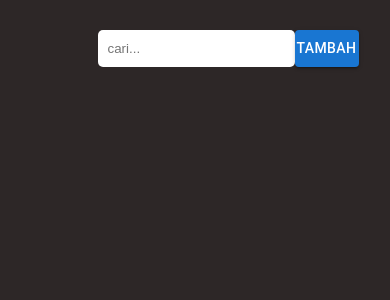
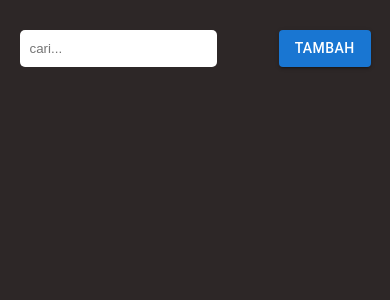
Before and after one commit to lmoo-m/pkl, a React (Create React App) app: page / in a window 390 px wide. Shown: the top 300 px of the page. Built offline with nearby package versions, Linux system fonts and the light colour scheme.

Commit message:
responsive mobile

```diff
--- a/src/App.js
+++ b/src/App.js
@@ -39,8 +39,15 @@ function App() {
                 sx={{
                     marginTop: "30px",
                     display: "flex",
+                    width: "100%",
+                    justifyContent: "center",
+                }}
+            >
+                <Box
+                    sx={{
+                        display: "flex",
                         justifyContent: "space-between",
-                    width: "50%",
+                        width: "90%",
                     }}
                 >
                     <input
@@ -48,9 +55,13 @@ function App() {
                         placeholder="cari..."
                         onChange={(e) => setSearch(e.target.value)}
                     />
-                <Button variant="contained" onClick={() => setShowInput(true)}>
+                    <Button
+                        variant="contained"
+                        onClick={() => setShowInput(true)}
+                    >
                         Tambah
                     </Button>
+                </Box>
             </Box>
             <Box
                 sx={{
```
Lines whose indentation alone changed are shown as unchanged.
